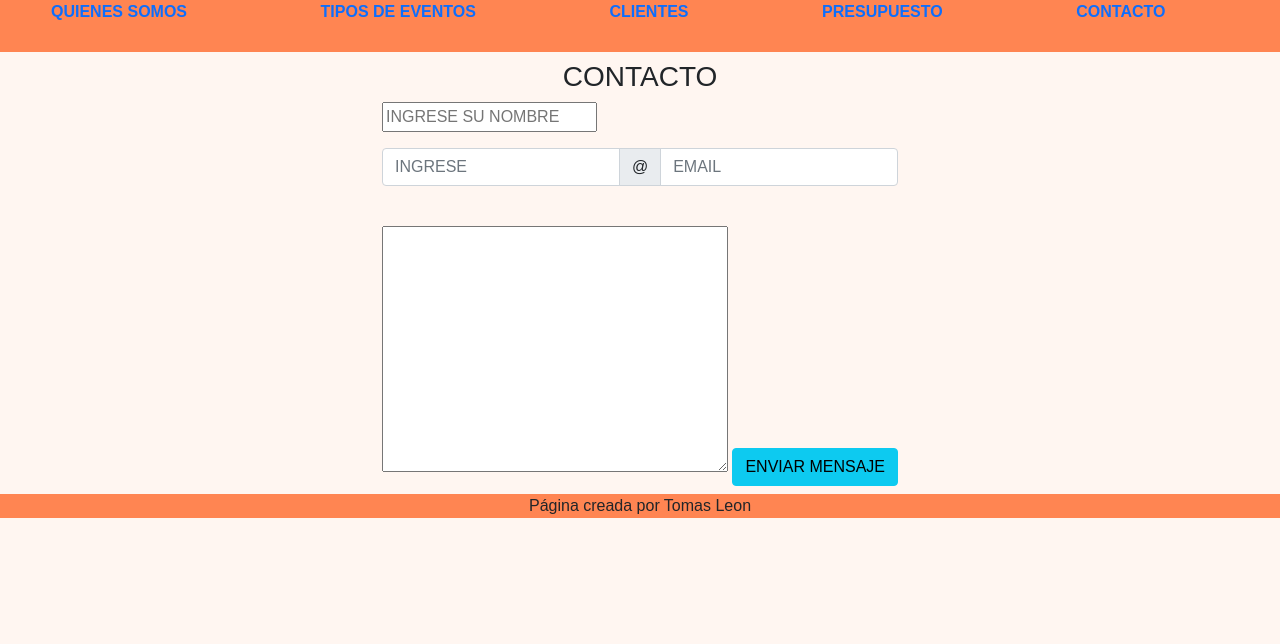
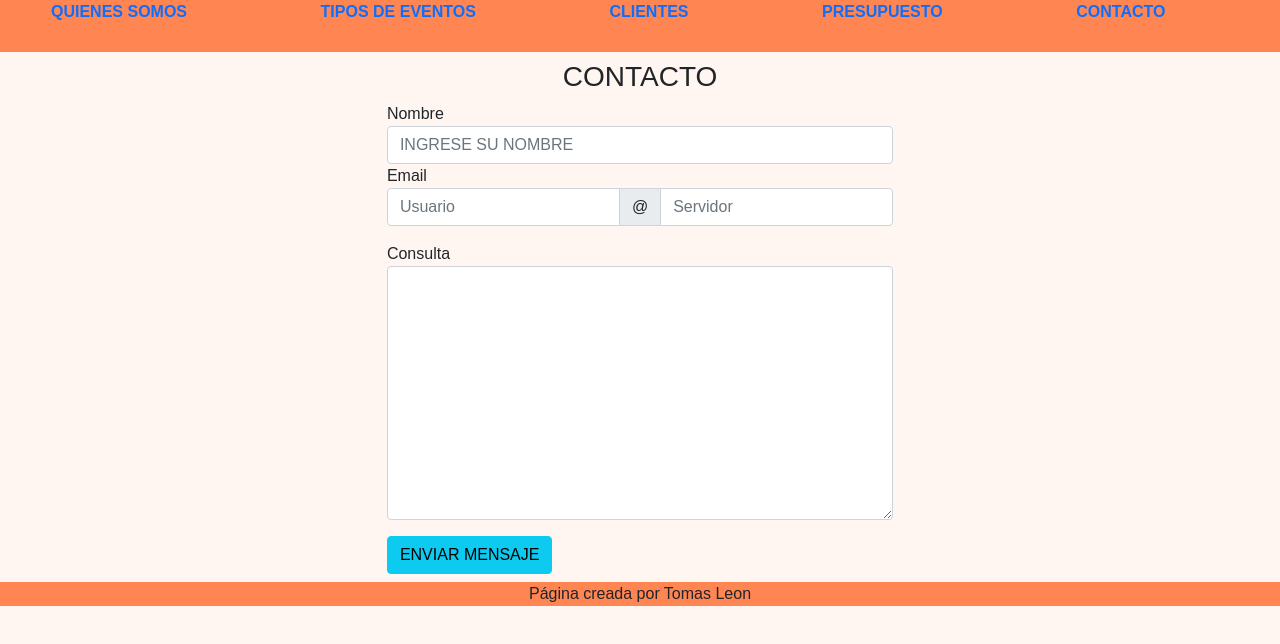
Before and after one commit to TmsLeOnGithub/produccionesTmsLeon, a plain HTML site: page pages/contacto.html in a window 1280 px wide. Drawn offline with nearby package versions, Linux system fonts and the light colour scheme.

Commit message:
Bootstrap correccion y estilos  en todas las páginas

```diff
--- a/css/style.css
+++ b/css/style.css
@@ -242,6 +242,11 @@ media-queries .reel {
         align-items: center;
     }
 
+    .carrusel__deportes{
+        align-items: center;
+    justify-content: center;
+    }
+
     .artistas{
         display: flex;
         flex-direction: column;
@@ -278,6 +283,10 @@ media-queries .reel {
     justify-content: center;
 }
 
+.table {
+    margin: 12px;
+}
+
 /*CONTACTO DESKTOP*/
 .contenedor__contacto{
     display: flex;
--- a/pages/contacto.html
+++ b/pages/contacto.html
@@ -42,27 +42,33 @@
     <div class="row-cols-auto contenedor__contacto animate__animated animate__bounce">
         <h3>CONTACTO</h3>
 
-        <form class="form-group" action="">
+        <form action="">
 
-            <!--ACA ABAJO SE PIDE EL NOMBRE-->
-            <input class="mb-3" type="text" placeholder="INGRESE SU NOMBRE">
-
-            <br>
-            <!--BORRAR br CUANDO USEMOS CSS-->
+            <div class="form-group">
+                <label for="nombre">Nombre</label>
+                <!--ACA ABAJO SE PIDE EL NOMBRE-->
+                <input class="form-control" type="text" name="nombre" placeholder="INGRESE SU NOMBRE">
+            </div>
 
             <!-- ACA ABAJO SE PIDE EL EMAIL-->
-            <div class="input-group mb-3">
-                <input type="text" class="form-control" placeholder="INGRESE" aria-label="Username">
-                <span class="input-group-text">@</span>
-                <input type="text" class="form-control" placeholder="EMAIL" aria-label="Server">
-              </div>
 
-            <br>
-            <!--BORRAR BR-->
+            <div class="form-group">
+                <label for="email">Email</label>
+
+                <div class="input-group mb-3">
+                    <input type="text" class="form-control" placeholder="Usuario" aria-label="Username">
+                    <span class="input-group-text">@</span>
+                    <input type="text" class="form-control" placeholder="Servidor" aria-label="Server">
+                  </div>
+            </div>
+
+            <div class="form-group">
+                <label for="consulta">Consulta</label>
+                <textarea class="form-control" name="consulta" id="" cols="35" rows="10" placeholder="CONSULTA"> </textarea>
+            </div>
 
             <!-- ACA ABAJO SE INGRESA EL MENSAJES-->
-            <textarea name="" id="" cols="35" rows="10" placeholder="SU CONSULTA NO MOLESTA"> </textarea>
-            <button type="submit" class="btn btn-info">ENVIAR MENSAJE</button>
+            <button type="submit" class="mt-3 btn btn-info">ENVIAR MENSAJE</button>
 
         </form>
 
```
Also changed, not shown: index.html (+2 -1 lines), pages/clientes.html (+2 -2 lines), pages/tipo-de-eventos.html (+7 -7 lines).
